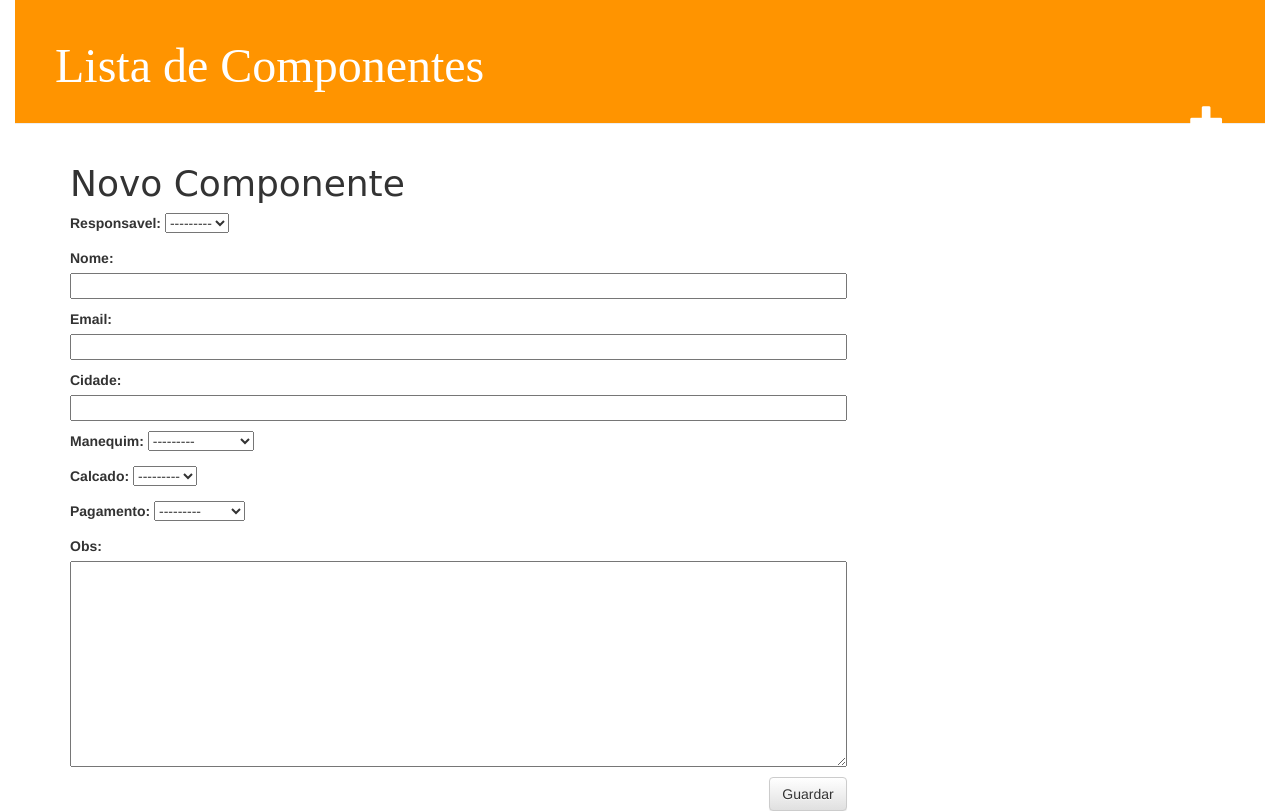
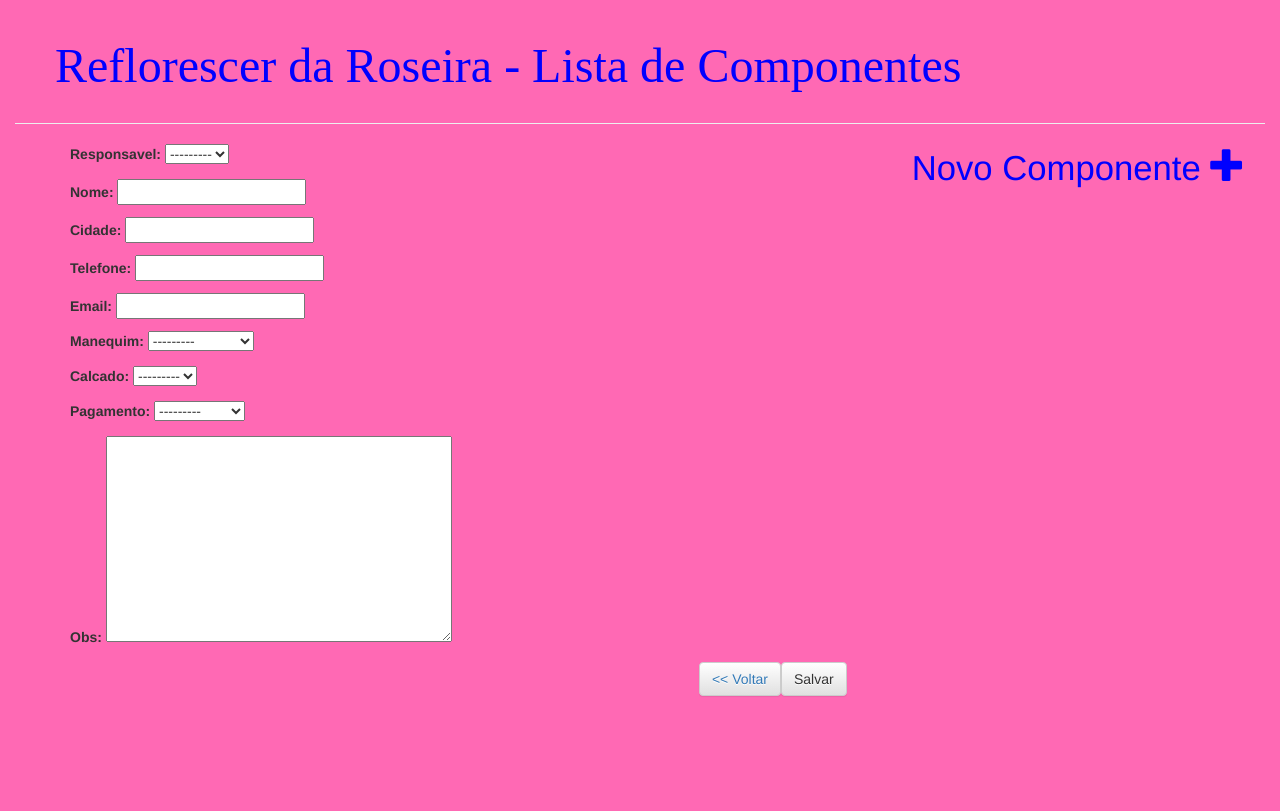
Before and after one commit to leandrobertolini/reflorescer, a Django app: page /post/new/ in a window 1280 px wide. After the commit the page ends 697 px from the top, so only its background shows below. Run offline with Django 3.2, Linux system fonts and the light colour scheme; some libraries are stand-ins or nearby versions.

Commit message:
CSS and change form

```diff
--- a/blog/forms.py
+++ b/blog/forms.py
@@ -5,4 +5,4 @@ class PostForm(forms.ModelForm):
 
     class Meta:
         model = Post
-        fields = ('responsavel','nome','email','cidade','manequim','calcado','pagamento','obs',)
+        fields = ('responsavel','nome','cidade','telefone','email','manequim','calcado','pagamento','obs',)
--- a/blog/models.py
+++ b/blog/models.py
@@ -39,7 +39,8 @@ class Post(models.Model):
 
     responsavel = models.ForeignKey('auth.User')
     nome 		= models.CharField(max_length=400)
-    email		= models.CharField(max_length=300)
+    telefone    = models.CharField(max_length=20, blank=True)
+    email       = models.EmailField(blank=True,null=True)
     cidade 		= models.CharField(max_length=200)
     manequim 	= models.CharField(max_length=2, choices=SHIRT_SIZES)
     calcado 	= models.CharField(max_length=2, choices=SHOES)
--- a/blog/static/css/blog.css
+++ b/blog/static/css/blog.css
@@ -1,21 +1,23 @@
 h1 a {
-    color: #AAAAAA;
+    color: #0000FF;
     font-family: 'Lobster';
+    font-size: 18px;
 }
 
 body {
+    background-color: #FF69B4;
     padding-left: 15px;
     padding-right: 15px;
 }
 
 .page-header {
-    background-color: #ff9400;
+    background-color: #FF69B4;
     margin-top: 0;
     padding: 20px 20px 20px 40px;
 }
 
 .page-header h1, .page-header h1 a, .page-header h1 a:visited, .page-header h1 a:active {
-    color: #ffffff;
+    color: #0000FF;
     font-size: 36pt;
     text-decoration: none;
 }
@@ -34,9 +36,8 @@ h1, h2, h3, h4 {
 }
 
 .list {
-    float: left;
-    color: #828282;
-    font-size:12px;
+    color: #0000FF;
+    font-size:18px;
 }
 
 .save {
@@ -48,7 +49,7 @@ h1, h2, h3, h4 {
 }
 
 .top-menu, .top-menu:hover, .top-menu:visited {
-    color: #ffffff;
+    color: #0000FF;
     float: right;
     font-size: 26pt;
     margin-right: 20px;
--- a/blog/templates/blog/base.html
+++ b/blog/templates/blog/base.html
@@ -8,9 +8,9 @@
     </head>
     <body>
         <div class="page-header">
-            <h1><a href="/">Lista de Componentes</a></h1>
-            <a href="{% url 'blog.views.post_new' %}" class="top-menu"><span class="glyphicon glyphicon-plus"></span></a>
+            <h1><a href="/">Reflorescer da Roseira - Lista de Componentes</a></h1>
         </div>
+        <a href="{% url 'blog.views.post_new' %}" class="top-menu">Novo Componente <span class="glyphicon glyphicon-plus"></span></a>
         <div class="content">
             <div>
                 <div class="col-md-8">
--- a/blog/templates/blog/members_list.html
+++ b/blog/templates/blog/members_list.html
@@ -4,7 +4,7 @@
 		{% for post in posts %}
 		<div class="visited">
             <div>
-            	<h1><a href="{% url 'blog.views.post_detail' pk=post.pk %}">{{ post.nome }} - {{ post.cidade }}</a></h1>
+            	<h1><a href="{% url 'blog.views.post_detail' pk=post.pk %}">Componente {{ post.id }}: {{ post.nome }} - {{ post.cidade }}</a></h1>
             </div>
 		</div>
 		{% endfor %}
--- a/blog/templates/blog/post_edit.html
+++ b/blog/templates/blog/post_edit.html
@@ -1,9 +1,10 @@
 {% extends 'blog/base.html' %}
 
 {% block content %}
-    <h1>Novo Componente</h1>
-    <form method="POST" class="post-form">{% csrf_token %}
+
+    <form method="POST">{% csrf_token %}
         {{ form.as_p }}
-        <button type="submit" class="save btn btn-default">Guardar</button>
+        <button type="submit" class="save btn btn-default">Salvar</button>
+        <button class="save btn btn-default"><a href="/"><< Voltar</a></button>
     </form>
 {% endblock %}
```
Also changed, not shown: blog/templates/blog/post_detail.html (+8 -1 lines), blog/migrations/0016_auto_20160824_1436.py (added), blog/migrations/0017_post_telefone.py (added), blog/migrations/0018_auto_20160824_1446.py (added), blog/migrations/0019_auto_20160824_1627.py (added).
